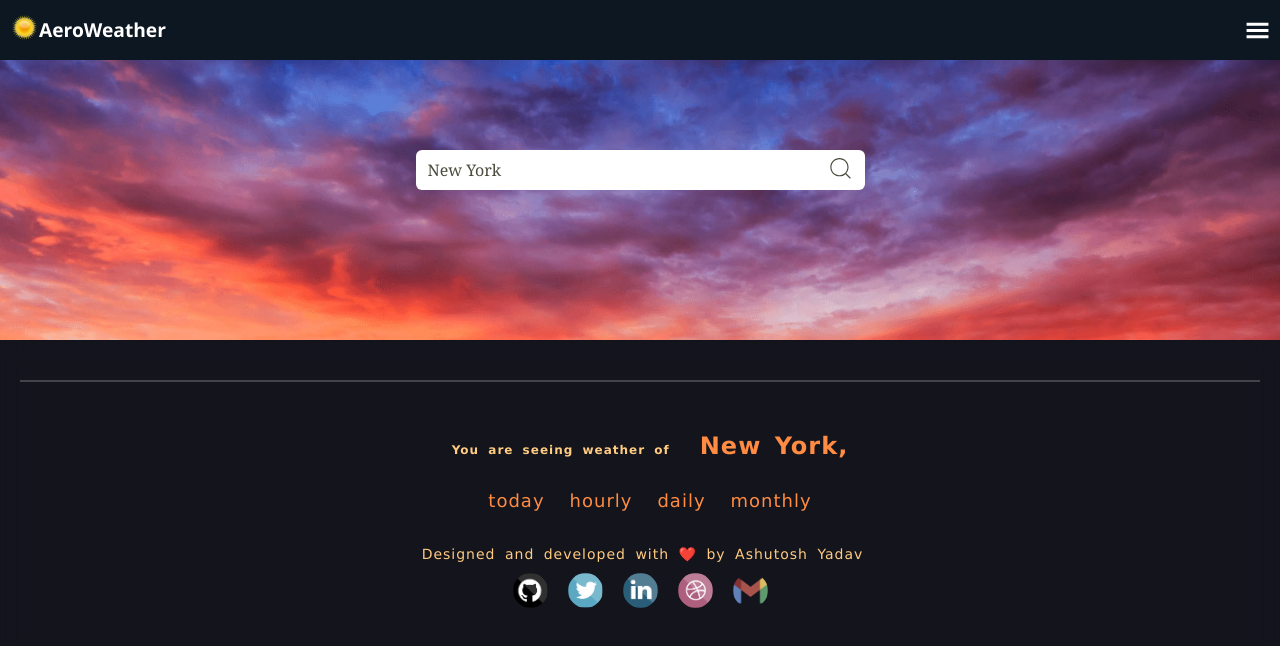
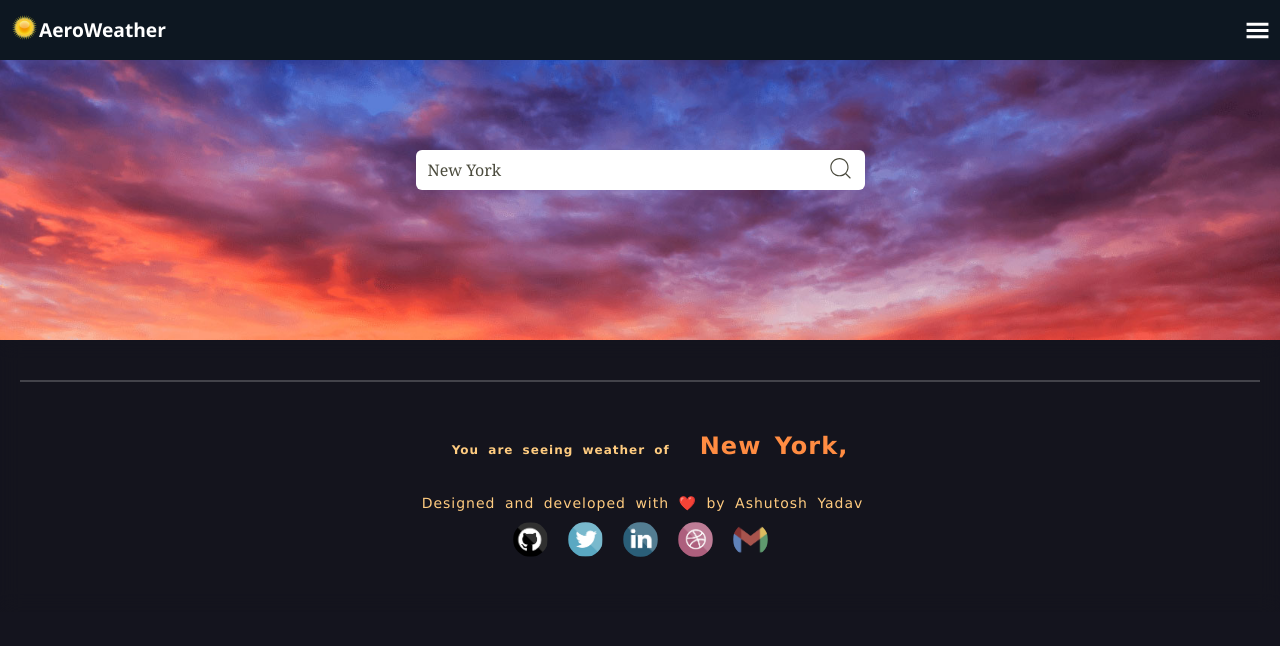
Before and after one commit to DevAshgeek/weatherApp, a React (Vite) app: page / in a window 1280 px wide. Shown: the top 646 px of the page. Built offline with nearby package versions, Linux system fonts and the light colour scheme; no server answers.

Commit message:
updated footer links

```diff
--- a/src/components/Footer/Footer.jsx
+++ b/src/components/Footer/Footer.jsx
@@ -2,33 +2,33 @@ import React from "react";
 import "./Footer.css";
 import { socialdetails } from "../../utils/data";
 const Footer = ({ location, country }) => {
-  const navigateToSec = (e) => {
-    const pressedbtn = e.target.getAttribute("id");
-    let elementtotarget = null;
-    switch (pressedbtn) {
-      case "todbtn":
-        elementtotarget = document.getElementById("todweather");
-        break;
-      case "hrbtn":
-        elementtotarget = document.getElementById("hourlyweather");
-        break;
-      case "dlybtn":
-        elementtotarget = document.getElementById("dailyweather");
-        break;
-      case "mtlybtn":
-        elementtotarget = document.getElementById("mtlyweathcont");
-        break;
-      default:
-        console.error("Invalid element", e.target);
-        return;
-    }
+  // const navigateToSec = (e) => {
+  //   const pressedbtn = e.target.getAttribute("id");
+  //   let elementtotarget = null;
+  //   switch (pressedbtn) {
+  //     case "todbtn":
+  //       elementtotarget = document.getElementById("todweather");
+  //       break;
+  //     case "hrbtn":
+  //       elementtotarget = document.getElementById("hourlyweather");
+  //       break;
+  //     case "dlybtn":
+  //       elementtotarget = document.getElementById("dailyweather");
+  //       break;
+  //     case "mtlybtn":
+  //       elementtotarget = document.getElementById("mtlyweathcont");
+  //       break;
+  //     default:
+  //       console.error("Invalid element", e.target);
+  //       return;
+  //   }
 
-    if (elementtotarget) {
-      elementtotarget.scrollIntoView({ behavior: "smooth", block: "start" });
-    } else {
-      console.error("Target element not found:", e.target);
-    }
-  };
+  //   if (elementtotarget) {
+  //     elementtotarget.scrollIntoView({ behavior: "smooth", block: "start" });
+  //   } else {
+  //     console.error("Target element not found:", e.target);
+  //   }
+  // };
   return (
     <div className="wrapper">
       <hr className="fthr" />
@@ -38,7 +38,7 @@ const Footer = ({ location, country }) => {
           {location}, {country}
         </span>
       </div>
-      <div className="nav">
+      {/* <div className="nav">
         <span className="navbtns" id="todbtn" onClick={navigateToSec}>
           today
         </span>
@@ -51,7 +51,7 @@ const Footer = ({ location, country }) => {
         <span className="navbtns" id="mtlybtn" onClick={navigateToSec}>
           monthly
         </span>
-      </div>
+      </div> */}
       <div className="author">
         <span>Designed and developed with ❤️ by Ashutosh Yadav</span>
       </div>
```
